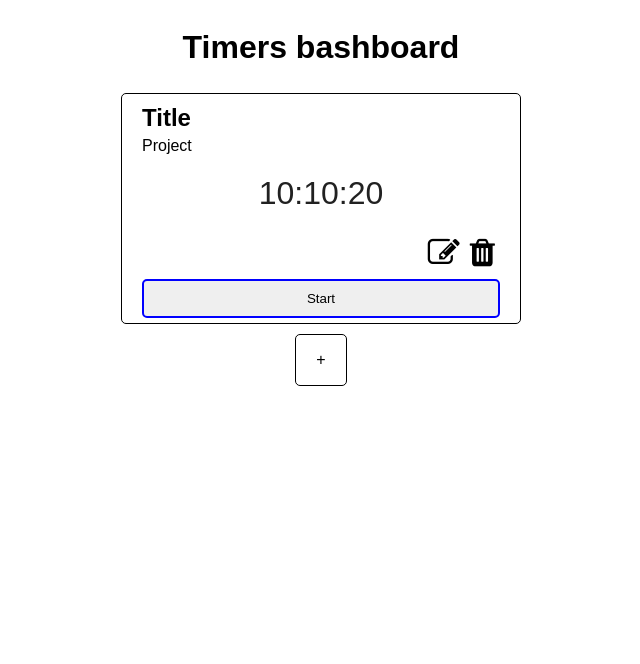
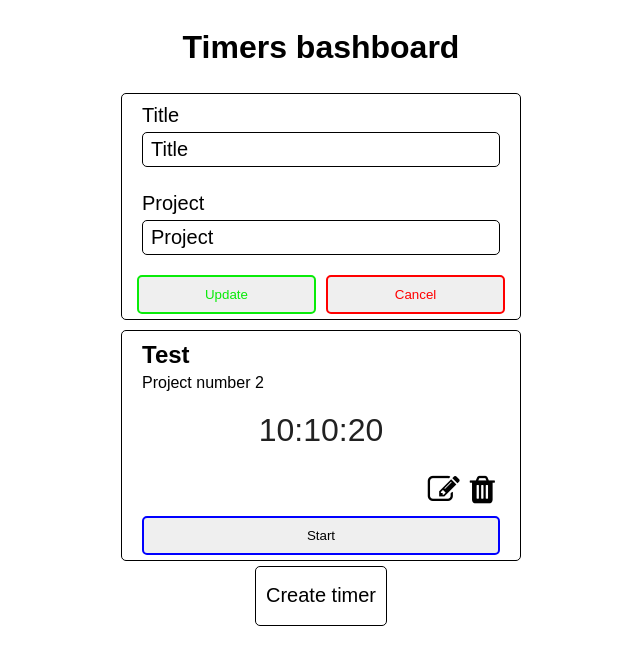
Before and after one commit to MickaelDjak/js.timer, a React (Create React App) app: page / in a window 1280 px wide. Shown: the top 664 px of the page, without its empty margins (319-959 px from the left). Built offline with nearby package versions, Linux system fonts and the light colour scheme.

Commit message:
Up state
Handling of timers button

```diff
--- a/src/EditableTimer.js
+++ b/src/EditableTimer.js
@@ -3,34 +3,29 @@ import TimeForm from "./TimeForm";
 import Timer from "./Timer";
 
 export default class EditableTimer extends Component {
-  state = {
-    isEditing: false,
-    title: "Title",
-    project: "Project"
+  toggleForm = () => {
+    this.props.switchTo(this.props.id);
   };
 
-  switchTo = () => {
-    this.setState({ isEditing: !this.state.isEditing });
-  };
-
-  updateData = data => {
-    this.setState({
-      ...data,
-      isEditing: false
-    });
+  deleteTimer = () => {
+    this.props.delete(this.props.id);
   };
 
   render() {
     return (
       <div className="EditableTimer ">
-        {this.state.isEditing ? (
+        {this.props.isEditing ? (
           <TimeForm
-            {...this.state}
-            switchTo={this.switchTo}
-            updateData={this.updateData}
+            {...this.props}
+            switchTo={this.toggleForm}
+            updateData={this.props.updateData}
           />
         ) : (
-          <Timer {...this.state} switchTo={this.switchTo} />
+          <Timer
+            {...this.props}
+            switchTo={this.toggleForm}
+            deleteTimer={this.deleteTimer}
+          />
         )}
       </div>
     );
--- a/src/EditableTimerList.js
+++ b/src/EditableTimerList.js
@@ -1,10 +1,20 @@
 import React from "react";
 import EditableTimer from "./EditableTimer";
 
-export default function EditableTimerList() {
+export default function EditableTimerList(props) {
   return (
     <div className="EditableTimerList ">
-      <EditableTimer />
+      {props.timers.map(timer => {
+        return (
+          <EditableTimer
+            key={timer.id}
+            {...timer}
+            updateData={props.updateData}
+            switchTo={props.switchTo}
+            delete={props.delete}
+          />
+        );
+      })}
     </div>
   );
 }
--- a/src/TimeForm.js
+++ b/src/TimeForm.js
@@ -1,11 +1,6 @@
 import React, { Component } from "react";
 
 export default class TimeForm extends Component {
-  state = {
-    title: "Title",
-    project: "Project"
-  };
-
   constructor(props) {
     super(props);
 
@@ -16,7 +11,7 @@ export default class TimeForm extends Component {
   }
 
   confirmUpdate = () => {
-    this.props.updateData({
+    this.props.updateData(this.props.id, {
       title: this.state.title,
       project: this.state.project
     });
--- a/src/Timer.js
+++ b/src/Timer.js
@@ -8,7 +8,7 @@ export default function Timer(props) {
       <span>10:10:20</span>
       <div className="control-paned">
         <i className="fa fa-2x fa-edit" onClick={props.switchTo} />
-        <i className="fa fa-2x fa-trash" />
+        <i className="fa fa-2x fa-trash" onClick={props.deleteTimer} />
       </div>
       <div>
         <button className="btn ">Start</button>
--- a/src/TimerCreator.js
+++ b/src/TimerCreator.js
@@ -3,7 +3,7 @@ import React from "react";
 export default function TimerCreator() {
   return (
     <div className="TimerCreator">
-      <span>+</span>
+      <button>Create timer</button>
     </div>
   );
 }
--- a/src/TimersDashboard.js
+++ b/src/TimersDashboard.js
@@ -1,13 +1,75 @@
-import React from "react";
+import React, { Component } from "react";
 import TimerCreator from "./TimerCreator";
 import EditableTimerList from "./EditableTimerList";
 
-export default function TimersDashboard() {
+export default class TimersDashboard extends Component {
+  state = {
+    timers: [
+      {
+        id: 100,
+        title: "Title",
+        project: "Project",
+        isEditing: true
+      },
+      {
+        id: 20,
+        title: "Test",
+        project: "Project number 2",
+        isEditing: false
+      }
+    ]
+  };
+
+  updateData = (id, data) => {
+    let index = this.state.timers.findIndex(el => el.id === id);
+
+    this.setState({
+      timers: [
+        ...this.state.timers.slice(0, index),
+        { ...this.state.timers[index], ...data, isEditing: false },
+        ...this.state.timers.slice(index + 1)
+      ]
+    });
+  };
+
+  switchTo = id => {
+    let index = this.state.timers.findIndex(el => el.id === id);
+
+    this.setState({
+      timers: [
+        ...this.state.timers.slice(0, index),
+        {
+          ...this.state.timers[index],
+          isEditing: !this.state.timers[index].isEditing
+        },
+        ...this.state.timers.slice(index + 1)
+      ]
+    });
+  };
+
+  delete = id => {
+    let index = this.state.timers.findIndex(el => el.id === id);
+
+    this.setState({
+      timers: [
+        ...this.state.timers.slice(0, index),
+        ...this.state.timers.slice(index + 1)
+      ]
+    });
+  };
+
+  render() {
     return (
       <div className="TimersDashboard">
         <h1>Timers bashboard</h1>
-      <EditableTimerList />
+        <EditableTimerList
+          timers={this.state.timers}
+          updateData={this.updateData}
+          switchTo={this.switchTo}
+          delete={this.delete}
+        />
         <TimerCreator />
       </div>
     );
   }
+}
--- a/src/styles.css
+++ b/src/styles.css
@@ -60,17 +60,20 @@
   margin: 20px 0;
 }
 
-.TimerCreator {
+.TimerCreator button {
   display: flex;
   flex-direction: column;
   justify-content: center;
   align-self: center;
   border: 1px solid black;
   border-radius: 5px;
-  margin: 5px 0;
+  text-align: center;
+  vertical-align: center;
+  margin: auto;
   padding: 10px;
-  width: 30px;
-  height: 30px;
+  font-size: 1.25em;
+  height: 60px;
+  background: transparent;
 }
 
 button.btn {
```
Lines whose indentation alone changed are shown as unchanged.
